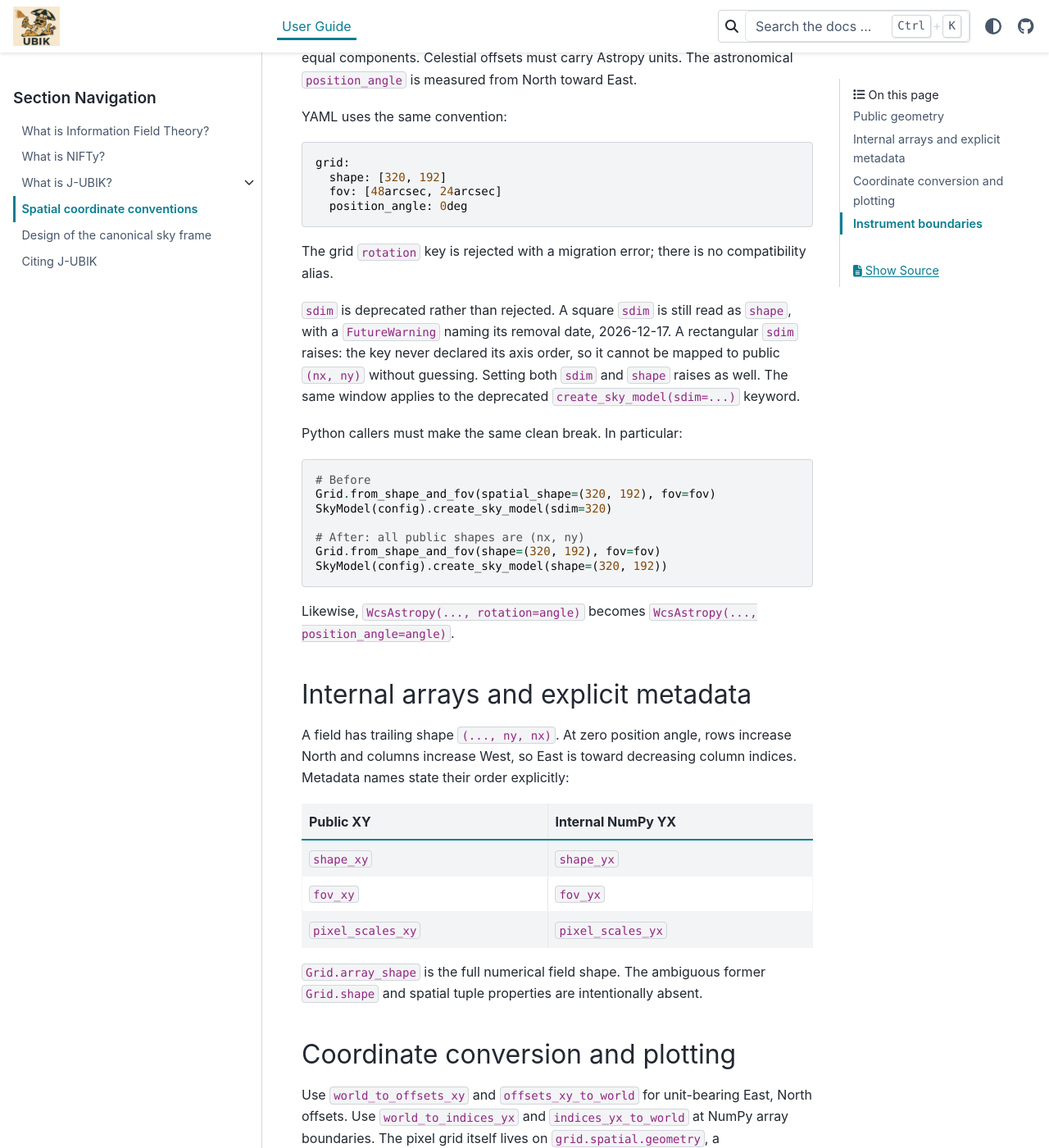
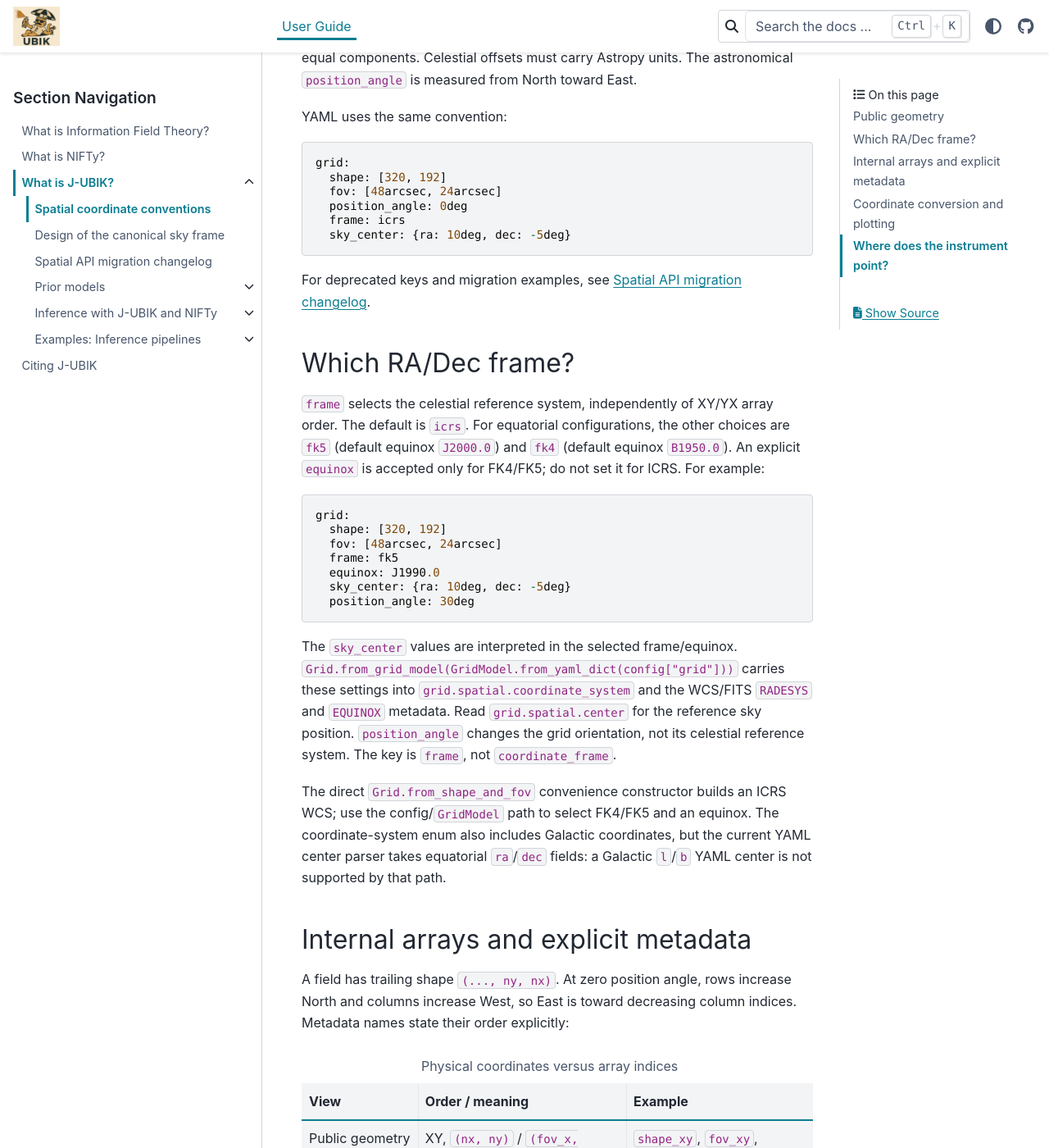
Before and after one commit to NIFTy-PPL/J-UBIK, a Sphinx documentation site: the page built from docs/source/user/spatial-conventions.rst, in a window 1280 px wide and 1400 px high, scrolled down 408 px. Shown: the whole window at 82% size. Built offline with Sphinx 7.4.7 and the PyData theme 0.15.4, drawn with Linux system fonts in a browser that asks for light colours; pages that are not in the unit, such as notebooks, are missing from menus; some of the changed text lies outside the part shown.

Commit message:
Finish canonical frame review docs and demo geometry

```diff
--- a/docs/source/conf.py
+++ b/docs/source/conf.py
@@ -10,7 +10,13 @@
     "sphinx.ext.autodoc",
     'myst_parser',            # Parse markdown
     'sphinxcontrib.bibtex',
+    'matplotlib.sphinxext.plot_directive',
 ]
+
+# Generated in the documentation build, never checked into git.
+plot_formats = [('png', 120)]
+plot_html_show_source_link = False
+plot_html_show_formats = False
 
 bibtex_bibfiles = ['user/paper.bib']
 master_doc = 'index'
--- /dev/null
+++ b/docs/source/user/grids.py
@@ -0,0 +1 @@
+../../../demos/grids.py
--- a/docs/source/user/index.rst
+++ b/docs/source/user/index.rst
@@ -15,8 +15,6 @@
         ift
         nifty
         jubik
-        spatial-conventions
-        canonical-sky-design
 
 
 More details on the API and the demos for the different instruments can be found at the `API reference <../mod/jubik.html>`_.
--- a/docs/source/user/spatial-conventions.rst
+++ b/docs/source/user/spatial-conventions.rst
@@ -20,29 +20,41 @@
      shape: [320, 192]
      fov: [48arcsec, 24arcsec]
      position_angle: 0deg
+     frame: icrs
+     sky_center: {ra: 10deg, dec: -5deg}
 
-The grid ``rotation`` key is rejected with a migration error; there is no
-compatibility alias.
+For deprecated keys and migration examples, see :doc:`changelog`.
 
-``sdim`` is deprecated rather than rejected. A square ``sdim`` is still read as
-``shape``, with a ``FutureWarning`` naming its removal date, 2026-12-17. A
-rectangular ``sdim`` raises: the key never declared its axis order, so it
-cannot be mapped to public ``(nx, ny)`` without guessing. Setting both ``sdim``
-and ``shape`` raises as well. The same window applies to the deprecated
-``create_sky_model(sdim=...)`` keyword.
+Which RA/Dec frame?
+----------------------------------------
 
-Python callers must make the same clean break. In particular::
+``frame`` selects the celestial reference system, independently of XY/YX
+array order. The default is ``icrs``. For equatorial configurations, the
+other choices are ``fk5`` (default equinox ``J2000.0``) and ``fk4`` (default
+equinox ``B1950.0``). An explicit ``equinox`` is accepted only for FK4/FK5;
+do not set it for ICRS. For example::
 
-   # Before
-   Grid.from_shape_and_fov(spatial_shape=(320, 192), fov=fov)
-   SkyModel(config).create_sky_model(sdim=320)
+   grid:
+     shape: [320, 192]
+     fov: [48arcsec, 24arcsec]
+     frame: fk5
+     equinox: J1990.0
+     sky_center: {ra: 10deg, dec: -5deg}
+     position_angle: 30deg
 
-   # After: all public shapes are (nx, ny)
-   Grid.from_shape_and_fov(shape=(320, 192), fov=fov)
-   SkyModel(config).create_sky_model(shape=(320, 192))
+The ``sky_center`` values are interpreted in the selected frame/equinox.
+``Grid.from_grid_model(GridModel.from_yaml_dict(config["grid"]))`` carries
+these settings into ``grid.spatial.coordinate_system`` and the WCS/FITS
+``RADESYS`` and ``EQUINOX`` metadata. Read ``grid.spatial.center`` for the
+reference sky position. ``position_angle`` changes the grid orientation,
+not its celestial reference system. The key is ``frame``, not
+``coordinate_frame``.
 
-Likewise, ``WcsAstropy(..., rotation=angle)`` becomes
-``WcsAstropy(..., position_angle=angle)``.
+The direct ``Grid.from_shape_and_fov`` convenience constructor builds an
+ICRS WCS; use the config/``GridModel`` path to select FK4/FK5 and an equinox.
+The coordinate-system enum also includes Galactic coordinates, but the
+current YAML center parser takes equatorial ``ra``/``dec`` fields: a Galactic
+``l``/``b`` YAML center is not supported by that path.
 
 Internal arrays and explicit metadata
 -------------------------------------
@@ -51,16 +63,30 @@
 increase North and columns increase West, so East is toward decreasing column
 indices. Metadata names state their order explicitly:
 
-===================  ===================
-Public XY            Internal NumPy YX
-===================  ===================
-``shape_xy``         ``shape_yx``
-``fov_xy``           ``fov_yx``
-``pixel_scales_xy``  ``pixel_scales_yx``
-===================  ===================
+.. list-table:: Physical coordinates versus array indices
+   :header-rows: 1
 
-``Grid.array_shape`` is the full numerical field shape. The ambiguous former
-``Grid.shape`` and spatial tuple properties are intentionally absent.
+   * - View
+     - Order / meaning
+     - Example
+   * - Public geometry (pixel counts and angular sizes)
+     - XY, ``(nx, ny)`` / ``(fov_x, fov_y)``
+     - ``shape_xy``, ``fov_xy``, ``pixel_scales_xy``
+   * - Public physical offsets (unit-bearing sky angles)
+     - XY, ``(East, North)``; not pixel indices
+     - ``world_to_offsets_xy``
+   * - Internal arrays and pixel indices
+     - YX, ``(row, column)``; at zero PA, row grows North,
+       column grows West (opposite the positive East offset)
+     - ``shape_yx``, ``pixel_scales_yx``, ``world_to_indices_yx``
+   * - Full numerical field
+     - ``(polarization, time, spectral, y, x)``
+     - ``Grid.array_shape``
+
+At non-zero position angle, use the WCS transform to determine the world
+direction of a pixel step; the storage order is still YX. With unequal pixel
+scales, the current FITS ``CDELT * PC`` convention can shear the sky grid
+rather than rigidly rotate it. The example below uses square pixels.
 
 Coordinate conversion and plotting
 ----------------------------------
@@ -84,11 +110,58 @@
 It rejects rotated grids because a rectangular Matplotlib extent cannot encode
 a rotated celestial transform; use WCSAxes for those images.
 
-Instrument boundaries
----------------------
+The self-contained ``demos/grids.py`` example draws an actual random sky with
+ICRS coordinate labels at position angles 0 and 30 degrees. Both panels
+display exactly the same YX array: the celestial grid changes, not the
+storage order. Run ``MPLBACKEND=Agg python demos/grids.py`` headlessly, or
+omit the backend setting to open the figure interactively.
 
-FITS arrays remain in YX order. The Resolve radio adapter converts the J-UBIK
-YX field to its backend-native layout with a pure transpose and never
-conjugates it. JWST conversions use explicit YX index methods. Chandra and
-eROSITA consume the new ``shape`` key but currently require square spatial
-grids and reject rectangular values explicitly.
+.. plot:: user/grids.py
+   :include-source: false
+
+   Random sky on unrotated and rotated celestial axes. No transpose or
+   rectangular ``extent`` is applied; WCSAxes uses the full WCS.
+
+See Astropy's `WCSAxes introduction
+<https://docs.astropy.org/en/stable/visualization/wcsaxes/initializing_axes.html>`_
+for the plotting interface.
+
+Where does the instrument point?
+----------------------------------------
+
+An instrument pointing is a physical sky location (``SkyCoord``), not a
+row/column pair. The reconstruction center defines its own WCS reference
+position; an instrument may point elsewhere. Convert a pointing through that
+WCS before placing it on a sky array. All instruments read the same YX sky:
+
+.. list-table:: Pointing and layout at instrument boundaries
+   :header-rows: 1
+
+   * - Instrument
+     - Physical pointing / coverage
+     - Array boundary
+   * - JWST
+     - The data's gwcs maps detector pixels to sky coordinates;
+       reconstruction WCS maps those to YX sky indices.
+     - Interpolation samples the canonical YX sky; detector orientation
+       need not align with reconstruction rows and columns.
+   * - Resolve (radio)
+     - The observation's phase center and beam pointing are sky coordinates;
+       the beamer places the beam on the reconstruction WCS.
+     - ``canonical_sky_to_visibilities`` transposes YX once to the raw
+       gridder's layout; no conjugation or extra sign flip.
+   * - Chandra
+     - Observation astrometry defines sky coverage relative to the
+       reconstruction center.
+     - Square-grid response consumes the sky in YX order; rectangles
+       are rejected by the config adapter.
+   * - eROSITA
+     - Observation astrometry and per-module coverage locate the field
+       relative to the reconstruction center.
+     - Square-grid response consumes the sky in YX order; rectangles
+       are rejected by the config adapter.
+
+FITS arrays remain YX; FITS header axis 1 is the column axis and axis 2 is the
+row axis. A backend conversion does not redefine the physical pointing or
+the shared sky convention. The :doc:`canonical-sky-design` page records
+the named seams and the independent tests that pin them.
```
Also changed, not shown: docs/source/user/canonical-sky-design.md (+7 -4 lines), docs/source/user/changelog.rst (added, +44 -0 lines), docs/source/user/jubik.rst (+14 -0 lines), 8 other files.
